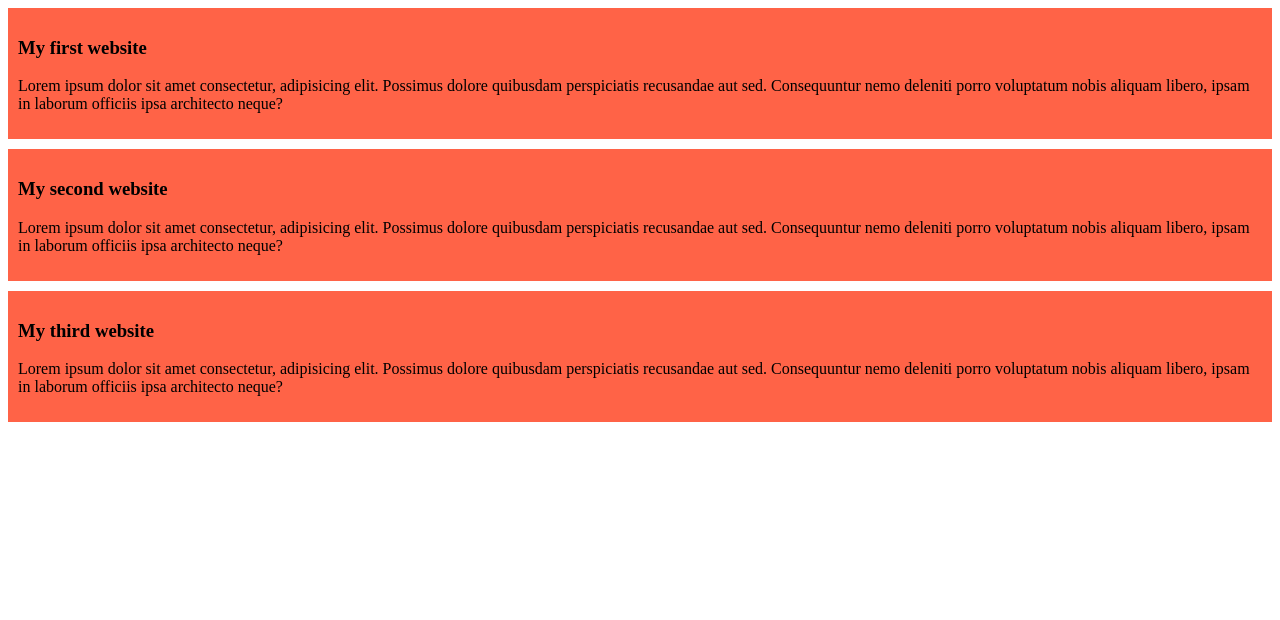
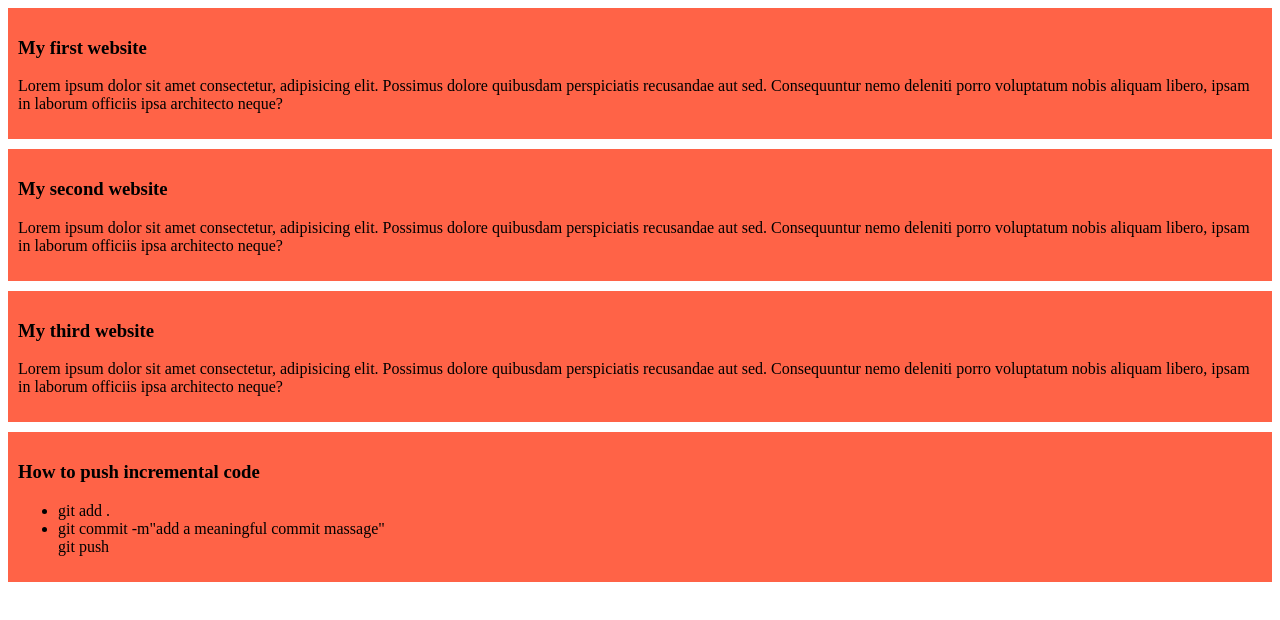
Before and after one commit to Tahazzed/my-simple-website, a plain HTML site: page index.html in a window 1280 px wide. Drawn offline with Linux system fonts and the light colour scheme.

```diff
--- a/index.html
+++ b/index.html
@@ -18,5 +18,13 @@
             <h3>My third website</h3>
             <p>Lorem ipsum dolor sit amet consectetur, adipisicing elit. Possimus dolore quibusdam perspiciatis recusandae aut sed. Consequuntur nemo deleniti porro voluptatum nobis aliquam libero, ipsam in laborum officiis ipsa architecto neque?</p>
         </div>
+        <div>
+            <h3>How to push incremental code</h3>
+            <ul>
+                <li>git add .</li>
+                <li>git commit -m"add a meaningful commit massage"</li>
+                git push
+            </ul>
+        </div>
     </body>
     </html>
```
